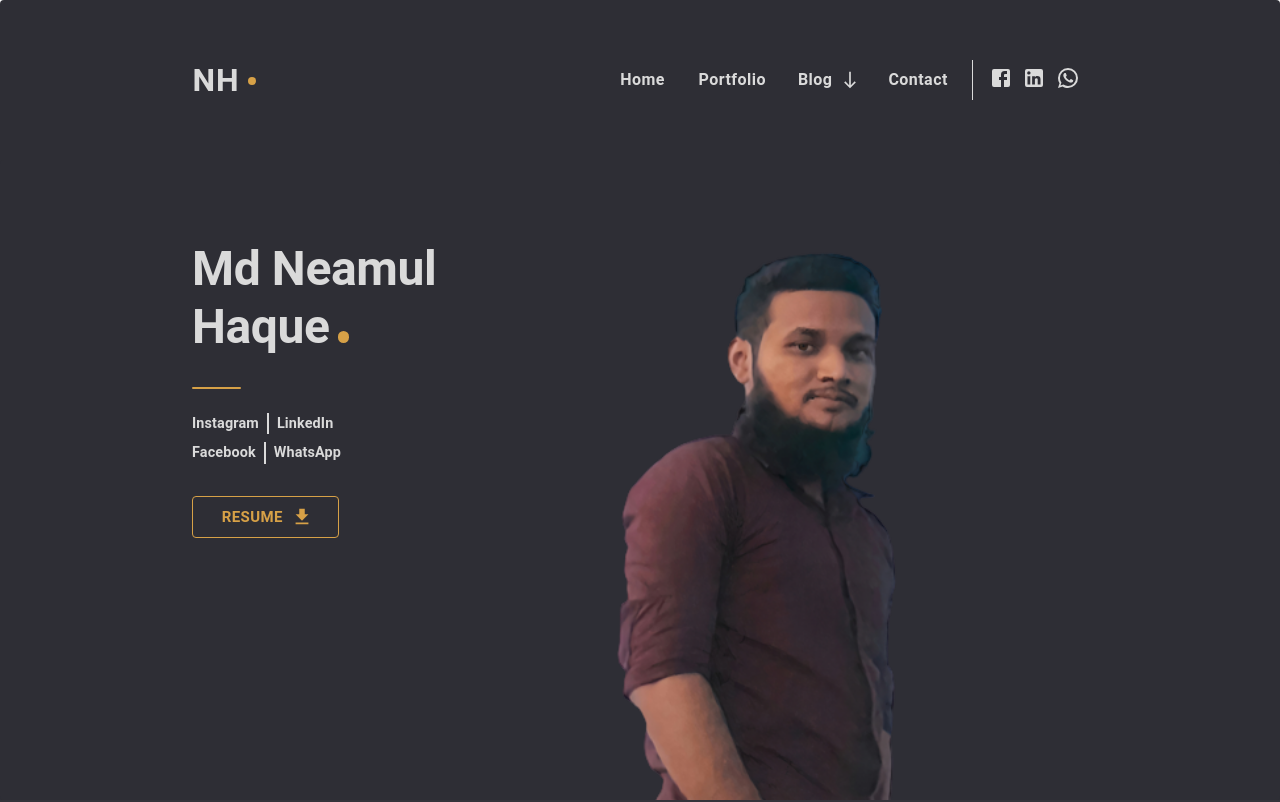
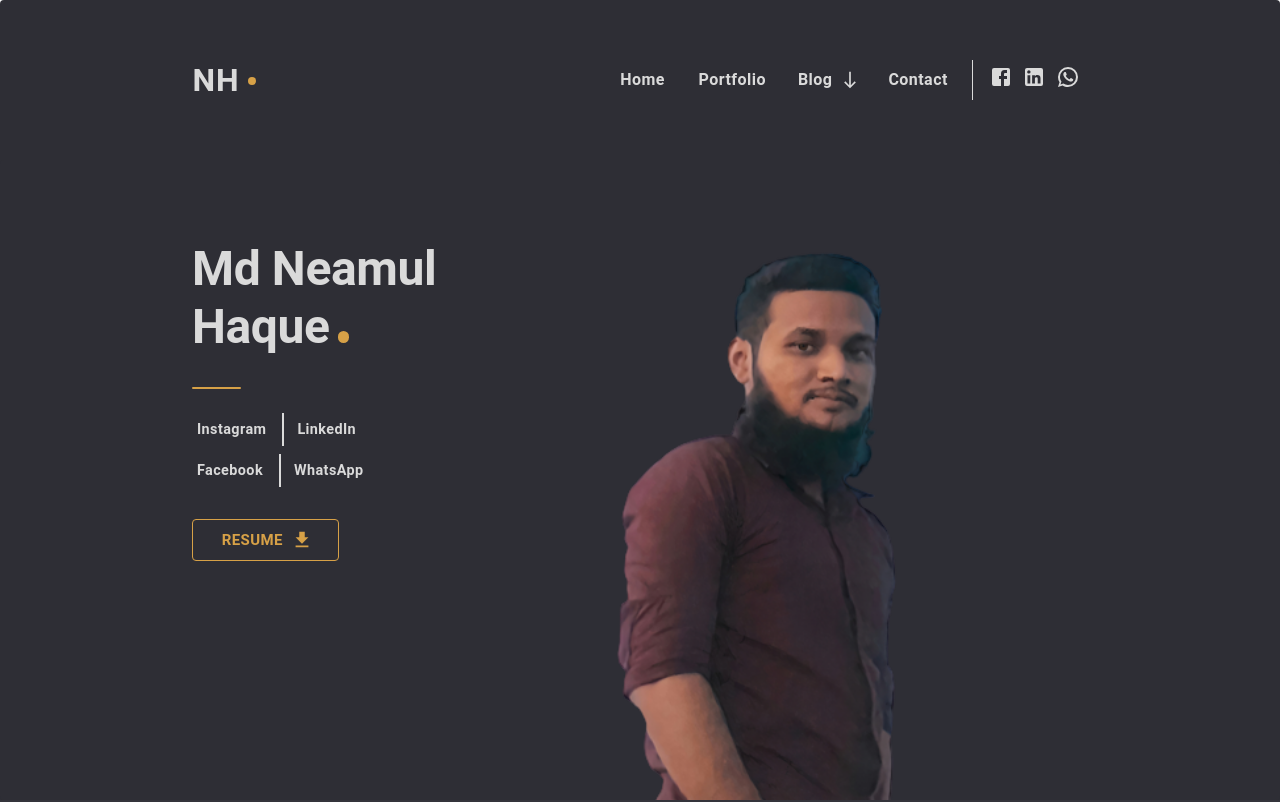
Before and after one commit to Neamul01/portfolio-second-nextjs, a Next.js app: page / in a window 1280 px wide. Shown: the top 802 px of the page. Built offline with nearby package versions, Linux system fonts and the light colour scheme.

Commit message:
all link updated

```diff
--- a/components/Contact.tsx
+++ b/components/Contact.tsx
@@ -209,6 +209,7 @@ export const Contact = () => {
                         <IconButton aria-label="email">
                             <Facebook />
                         </IconButton>
+                        <Typography component={'a'} href='https://www.facebook.com/neamul.haque.1614' target={'_blank'}>
                             <Button
                                 href='!#'
                                 className={Styles.menuArea}
@@ -223,6 +224,7 @@ export const Contact = () => {
                                     },
                                 }}
                             >Facebook</Button>
+                        </Typography>
                     </CardContent>
                 </Card>
 
@@ -239,6 +241,7 @@ export const Contact = () => {
                         <IconButton aria-label="email">
                             <LinkedIn />
                         </IconButton>
+                        <Typography component='a' href='https://www.linkedin.com/in/neamul62/' target='_blanck'>
                             <Button
                                 href='!#'
                                 className={Styles.menuArea}
@@ -253,6 +256,7 @@ export const Contact = () => {
                                     },
                                 }}
                             >LinkedIn</Button>
+                        </Typography>
                     </CardContent>
                 </Card>
 
@@ -269,6 +273,7 @@ export const Contact = () => {
                         <IconButton aria-label="email">
                             <WhatsApp />
                         </IconButton>
+                        <Typography>
                             <Button
                                 href='!#'
                                 className={Styles.menuArea}
@@ -283,6 +288,7 @@ export const Contact = () => {
                                     },
                                 }}
                             >WhatsApp</Button>
+                        </Typography>
                     </CardContent>
                 </Card>
             </Stack>
--- a/components/Introduction.tsx
+++ b/components/Introduction.tsx
@@ -60,44 +60,87 @@ export default function Introduction() {
                             mb: '2rem',
                         }}>
                         <Stack direction={'row'} sx={{ my: 1 }}>
-                            <Typography sx={{
-                                text: 'text.primary',
+                            <Typography component={'a'} href='#!' target='_blank'>
+                                <Button
+                                    href='!#'
+                                    size={'small'}
+                                    sx={{
+                                        color: 'text.primary',
                                         borderRight: 2,
-                                pr: 1,
+                                        borderRadius: '0',
+                                        pr: "1rem",
                                         fontWeight: 'bold',
-                                fontSize: '0.9rem'
+                                        fontSize: '0.9rem !important',
+                                        textTransform: 'inherit',
+                                        ':hover': {
+                                            bgcolor: 'transparent',
+                                            color: 'text.secondary'
+                                        },
                                     }}>
                                     Instagram
+                                </Button>
                             </Typography>
-                            <Typography sx={{
-                                text: 'text.primary',
-                                px: 1,
+                            <Typography component='a' href='https://www.linkedin.com/in/neamul62/' target='_blanck'>
+                                <Button
+                                    href='!#'
+                                    size={'small'}
+                                    sx={{
+                                        color: 'text.primary',
+                                        mx: 1,
                                         fontWeight: 'bold',
-                                fontSize: '0.9rem'
+                                        fontSize: '0.9rem',
+                                        textTransform: 'inherit',
+                                        ':hover': {
+                                            bgcolor: 'transparent',
+                                            color: 'text.secondary'
+                                        },
                                     }}>
                                     LinkedIn
+                                </Button>
                             </Typography>
                         </Stack>
                         <Stack direction={'row'}>
-                            <Typography sx={{
-                                text: 'text.primary',
+                            <Typography component={'a'} href='https://www.facebook.com/neamul.haque.1614' target={'_blank'}>
+                                <Button
+                                    href='!#'
+                                    size={'small'}
+                                    sx={{
+                                        color: 'text.primary',
                                         borderRight: 2,
-                                pr: 1,
+                                        borderRadius: '0',
+                                        pr: '1rem',
                                         fontWeight: 'bold',
-                                fontSize: '0.9rem'
+                                        fontSize: '0.9rem',
+                                        textTransform: 'inherit',
+                                        ':hover': {
+                                            bgcolor: 'transparent',
+                                            color: 'text.secondary'
+                                        },
                                     }}>
                                     Facebook
+                                </Button>
                             </Typography>
-                            <Typography sx={{
-                                text: 'text.primary',
-                                px: 1,
+                            <Typography component={'a'} href='#!' target='_blank'>
+                                <Button
+                                    href='!#'
+                                    size={'small'}
+                                    sx={{
+                                        color: 'text.primary',
+                                        mx: 1,
                                         fontWeight: 'bold',
-                                fontSize: '0.9rem'
+                                        fontSize: '0.9rem',
+                                        textTransform: 'inherit',
+                                        ':hover': {
+                                            bgcolor: 'transparent',
+                                            color: 'text.secondary'
+                                        },
                                     }}>
                                     WhatsApp
+                                </Button>
                             </Typography>
                         </Stack>
                     </Stack>
+                    <Typography component={'a'} href='https://drive.google.com/uc?export=download&id=1ZAVzdEyZqOrMH31bMF19ClDXuhh9VxIA' target={'_blank'}>
                         <Button endIcon={<DownloadIcon />} variant='outlined' size='large'
                             sx={{
                                 color: 'text.secondary',
@@ -109,7 +152,9 @@ export default function Introduction() {
                                     borderColor: 'text.secondary',
                                     color: 'Black'
                                 },
-                        }}>Resume</Button>
+                            }}>Resume
+                        </Button>
+                    </Typography>
                 </Stack >
 
                 {/* picture section  */}
@@ -162,14 +207,16 @@ export default function Introduction() {
                     <Typography component={'p'} sx={{ my: '1rem' }}>
                         Lorem ipsum dolor sit amet consectetur, adipisicing elit. Cupiditate illum culpa omnis est libero provident recusandae eos quo doloremque nulla.
                     </Typography>
-                    <Button variant='text' className={Styles.menuArea}
+                    <Button variant='text'
+                        href='!#'
+                        className={Styles.menuArea}
                         sx={{
                             color: 'text.secondary',
-                            textAlign: 'left',
-                            width: '45%',
+                            width: '39%',
                             fontWeight: 'bold',
                             textTransform: 'inherit',
                             fontSize: '1rem',
+                            p: 0,
                             ':hover': {
                                 bgcolor: 'background.default'
                             }
--- a/components/Navbar.tsx
+++ b/components/Navbar.tsx
@@ -103,6 +103,7 @@ export default function Navbar() {
                             }}  >Contact</Button>
                     </Stack>
                     <Stack direction={'row'} spacing='3' sx={{ color: 'text.primary', fontWeight: 'bold', mr: 2, alignItems: 'center', borderLeft: 1, pl: 2 }}>
+                        <Typography component={'a'} href='https://www.facebook.com/neamul.haque.1614' target={'_blank'}>
                             <IconButton
                                 // href='!#'
                                 className={Styles.menuArea}
@@ -116,8 +117,9 @@ export default function Navbar() {
                                     padding: '0'
                                 }}><FacebookIcon />
                             </IconButton>
+                        </Typography>
+                        <Typography component='a' href='https://www.linkedin.com/in/neamul62/' target='_blanck'>
                             <IconButton
-                            // href='!#'
                                 className={Styles.menuArea}
                                 component={'p'}
                                 size='small'
@@ -130,8 +132,9 @@ export default function Navbar() {
                                     padding: '0',
                                 }}><LinkedInIcon />
                             </IconButton>
+                        </Typography>
+                        <Typography component={'a'} href='#!' target='_blank' >
                             <IconButton
-                            // href='!#'
                                 className={Styles.menuArea}
                                 component={'p'}
                                 sx={{
@@ -142,6 +145,7 @@ export default function Navbar() {
                                 }}>
                                 <Link href='!#' sx={{ color: 'text.primary', }}><WhatsAppIcon /></Link>
                             </IconButton>
+                        </Typography>
                     </Stack>
                 </Stack >
             </Toolbar >
--- a/components/Portfolio.tsx
+++ b/components/Portfolio.tsx
@@ -133,29 +133,5 @@ const itemData = [
     {
         img: 'https://images.unsplash.com/photo-1558642452-9d2a7deb7f62',
         title: 'Honey',
-    },
-    {
-        img: 'https://images.unsplash.com/photo-1516802273409-68526ee1bdd6',
-        title: 'Basketball',
-    },
-    {
-        img: 'https://images.unsplash.com/photo-1518756131217-31eb79b20e8f',
-        title: 'Fern',
-    },
-    {
-        img: 'https://images.unsplash.com/photo-1597645587822-e99fa5d45d25',
-        title: 'Mushrooms',
-    },
-    {
-        img: 'https://images.unsplash.com/photo-1567306301408-9b74779a11af',
-        title: 'Tomato basil',
-    },
-    {
-        img: 'https://images.unsplash.com/photo-1471357674240-e1a485acb3e1',
-        title: 'Sea star',
-    },
-    {
-        img: 'https://images.unsplash.com/photo-1589118949245-7d38baf380d6',
-        title: 'Bike',
-    },
+    }
 ]
```
Lines whose indentation alone changed are shown as unchanged.
